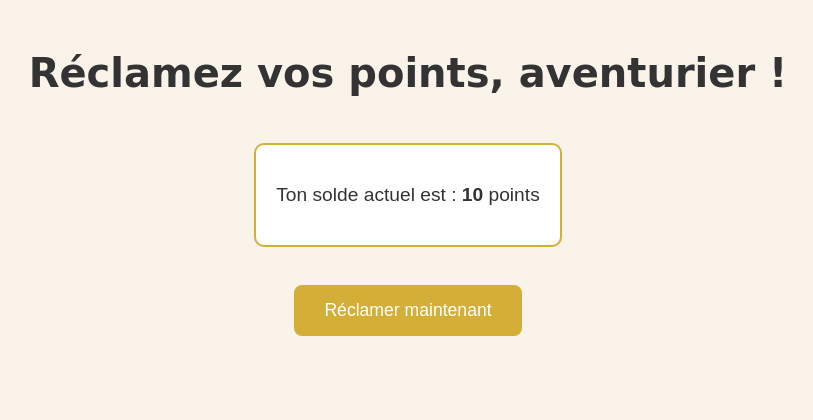
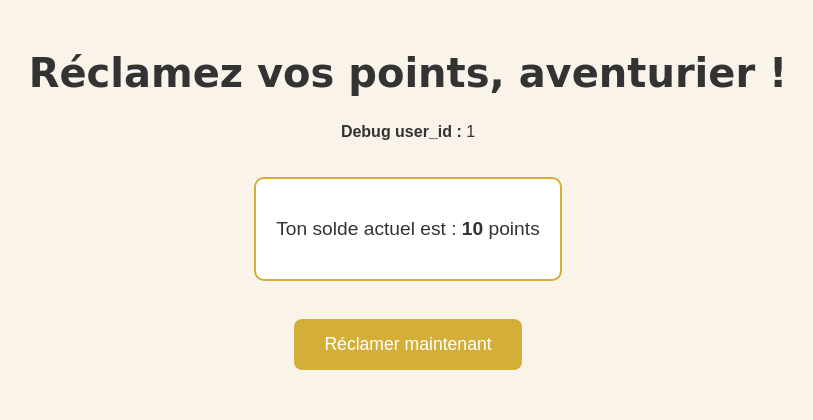
Before and after one commit to Shigyn/Faucet-app, a Flask app: template templates/index.html in a window 1280 px wide. Shown: the top 420 px of the page, without its empty margins (232-1045 px from the left). Run offline with Flask 2, Linux system fonts and the light colour scheme; the template is opened without the code that fills it: most values are stand-ins (such as "Sample title", 1, 10 or a date in 2020); parts of the project's set-up code (start-up, migrations or seed data) failed here and were passed over; some web fonts are replaced.

Commit message:
Fix indexhtml

```diff
--- a/templates/index.html
+++ b/templates/index.html
@@ -58,6 +58,9 @@
 
   <h1>Réclamez vos points, aventurier !</h1>
 
+  <!-- Affichage du user_id pour débogage -->
+  <p><strong>Debug user_id :</strong> {{ user_id }}</p>
+
   <div class="balance-box" id="balanceBox">
     <p>Ton solde actuel est : <strong>{{ balance }}</strong> points</p>
   </div>
@@ -72,10 +75,28 @@
   {% endif %}
 
   <div class="bottom-menu">
-    <a href="{{ url_for('claim_page', user_id=user_id) }}">Claim</a>
-    <a href="{{ url_for('tasks', user_id=user_id) }}">Tasks</a>
-    <a href="{{ url_for('friends', user_id=user_id) }}">Friends</a>
+    {% if user_id %}
+      <a href="{{ url_for('claim_page', user_id=user_id) }}">Claim</a>
+      <a href="{{ url_for('tasks', user_id=user_id) }}">Tasks</a>
+      <a href="{{ url_for('friends', user_id=user_id) }}">Friends</a>
+    {% else %}
+      <a href="#">Claim</a>
+      <a href="#">Tasks</a>
+      <a href="#">Friends</a>
+    {% endif %}
   </div>
+
+  <script>
+    // Si user_id est manquant, afficher un message d'erreur et masquer les liens
+    if (!{{ user_id|tojson }}) {
+      document.getElementById("claimBtn").style.display = "none"; // Masquer le bouton "Réclamer"
+      const bottomMenuLinks = document.querySelectorAll(".bottom-menu a");
+      bottomMenuLinks.forEach(link => {
+        link.style.display = "none"; // Masquer les liens du menu bas
+      });
+      alert("Identifiant utilisateur manquant. Veuillez vous connecter.");
+    }
+  </script>
 
 </body>
 </html>
```
